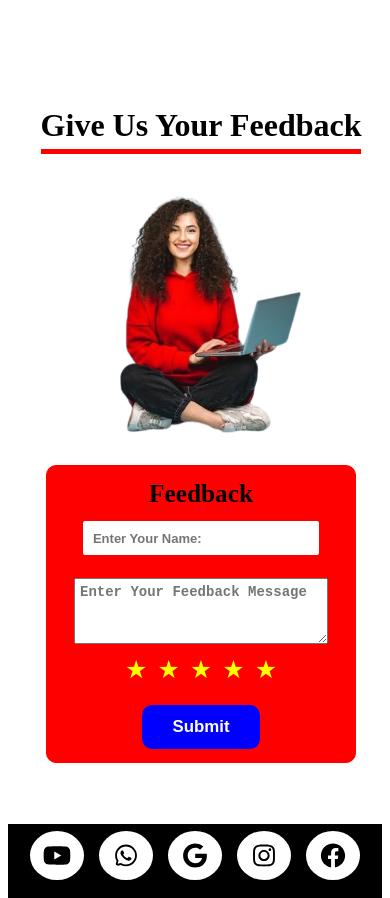
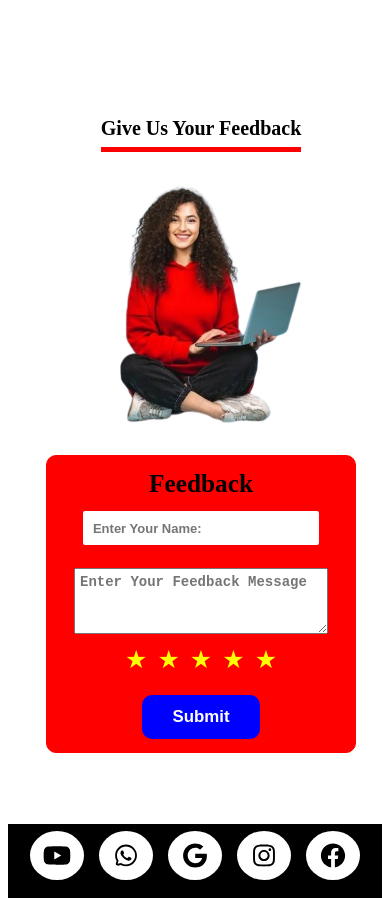
Before and after one commit to SravanamRakeshKumar/Quiz_Applicatuon, a React (Create React App) app in the folder frontend/: page / in a window 390 px wide. Shown: the part 3083-3981 px from the top of the page. Built offline with nearby package versions, Linux system fonts and the light colour scheme.

Commit message:
Update FeedbackComponentSyles.css

```diff
--- a/frontend/src/HomePage/FeedbackComponentSyles.css
+++ b/frontend/src/HomePage/FeedbackComponentSyles.css
@@ -126,6 +126,12 @@ form textarea
         margin-bottom: 20px;
 
     }
+    #feedback>h1
+{
+    font-size:20px;
+    padding-bottom:7px;
+    border-bottom:5px solid red;
+}
     #feedbackdiv form
     {
         margin:0px;
```
